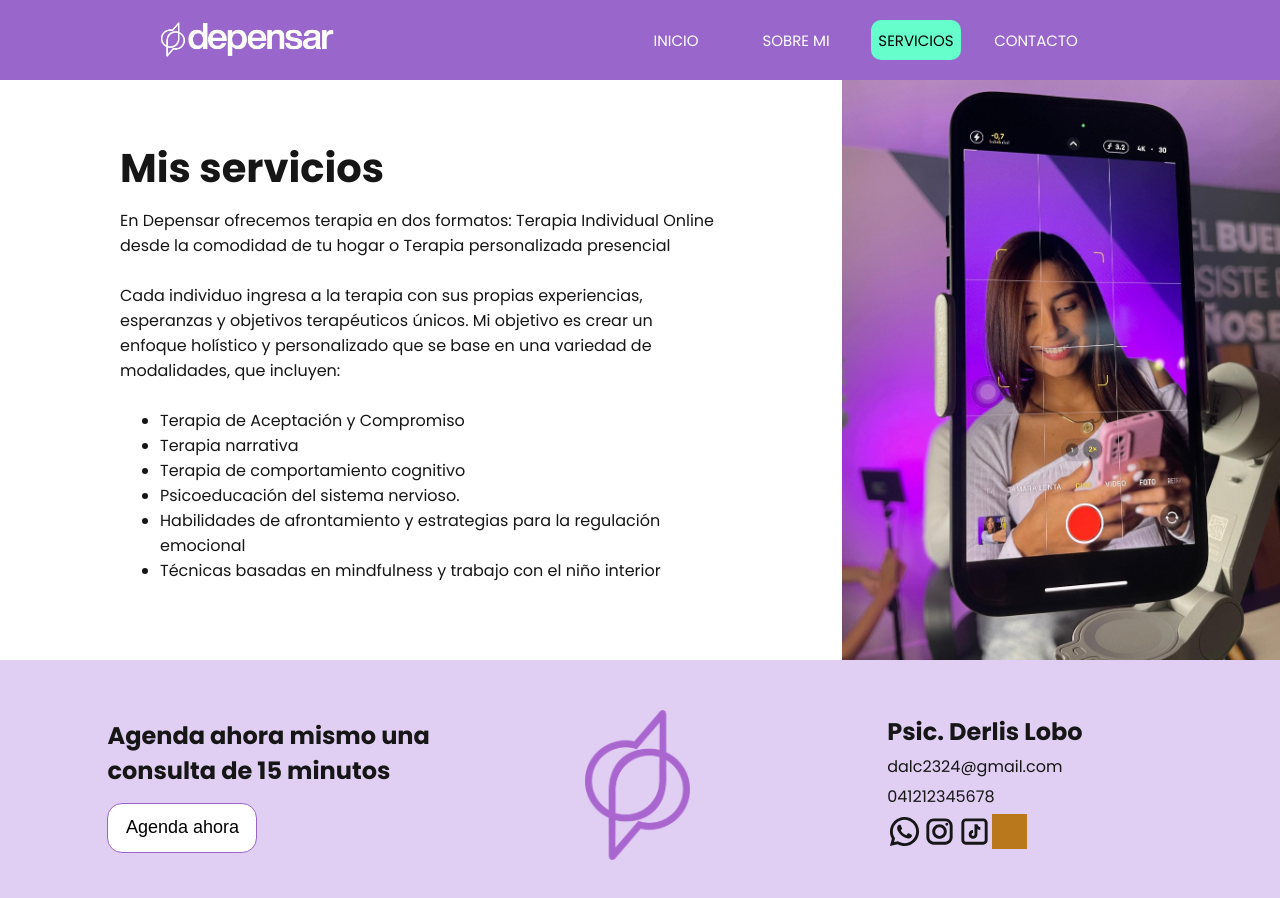
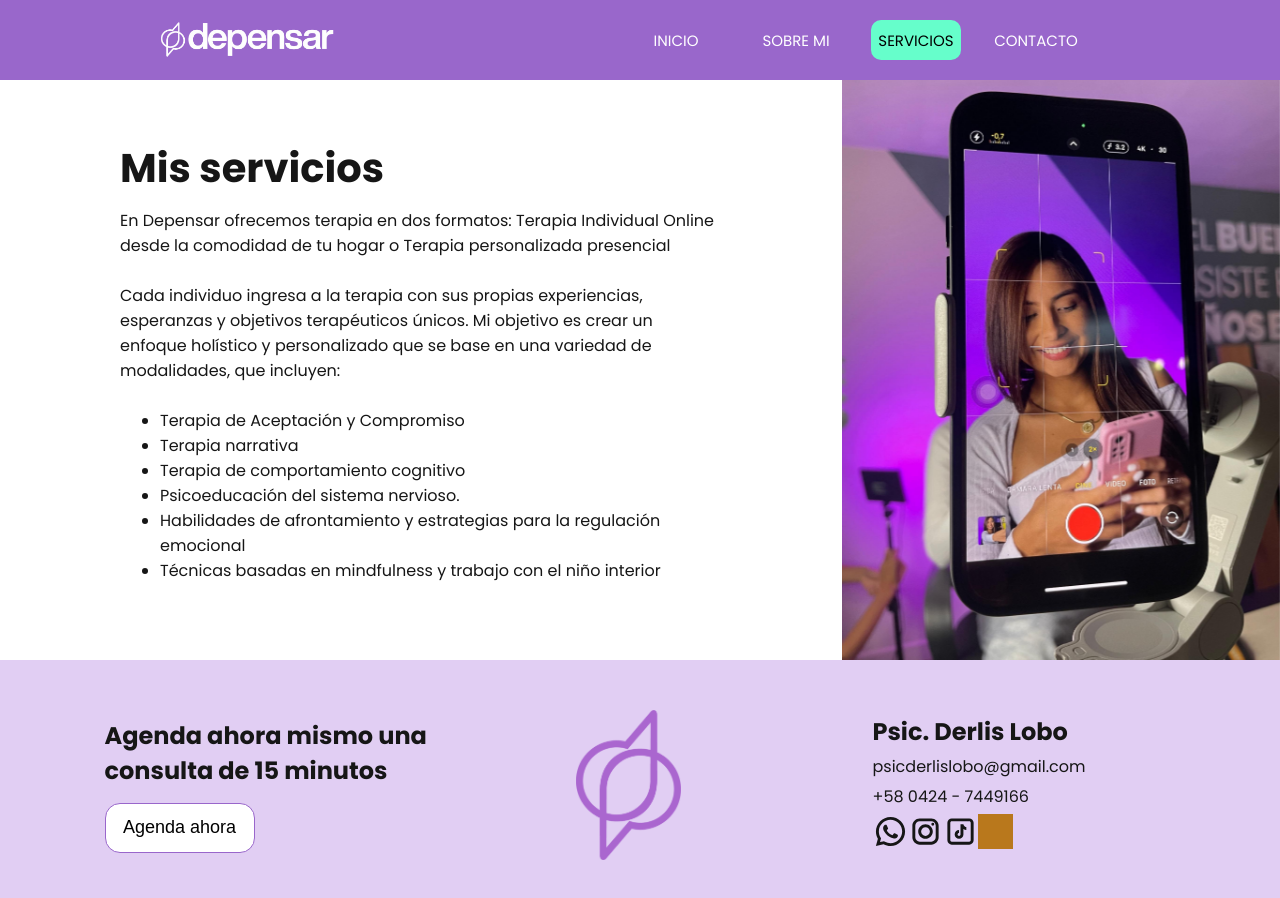
Before and after one commit to Rvilov/depensar, a React (Vite) app: page /servicios in a window 1280 px wide. Shown: the top 898 px of the page. Built offline with nearby package versions, Linux system fonts and the light colour scheme; grey boxes are pictures that could not be loaded.

Commit message:
Se agrego animacion a sobremi y servicios

```diff
--- a/src/components/inicio/FooterD.jsx
+++ b/src/components/inicio/FooterD.jsx
@@ -26,10 +26,10 @@ export const FooterD = () =>{
                     Psic. Derlis Lobo
                 </h2>
                 <span>
-                    dalc2324@gmail.com
+                    psicderlislobo@gmail.com
                 </span>
                 <span>
-                    041212345678
+                +58 0424 - 7449166
                 </span>
 
                 <div className="footer-div-redes">
--- a/src/styles/servicios/serviciosD.css
+++ b/src/styles/servicios/serviciosD.css
@@ -20,9 +20,18 @@
 
     height: 100%;
     width: 100%;
+    animation: slideInFromRight 0.5s ease-out forwards;
+}
 
-
-
+@keyframes slideInFromRight {
+    from {
+        transform: translateX(100%);
+        opacity: 0;
+    }
+    to {
+        transform: translateX(0);
+        opacity: 1;
+    }
 }
 
 .servicios-texto1{
--- a/src/styles/sobreMi/SobreMiGrande.css
+++ b/src/styles/sobreMi/SobreMiGrande.css
@@ -9,6 +9,9 @@
 
     height: 650px;
     width: 100%;
+
+
+
 }
 
 .sobremi-grande-foto{
@@ -23,7 +26,21 @@
 
 
 
+
+    animation: slideInFromLeft 0.5s ease-out forwards;
 }
+
+@keyframes slideInFromLeft {
+    from {
+        transform: translateX(-100%);
+        opacity: 0;
+    }
+    to {
+        transform: translateX(0);
+        opacity: 1;
+    }
+}
+
 
 .sobremi-grande-texto{
     display: flex;
```
